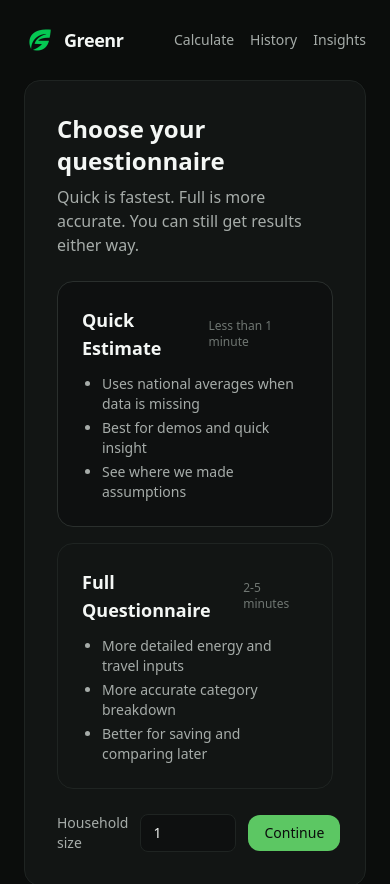
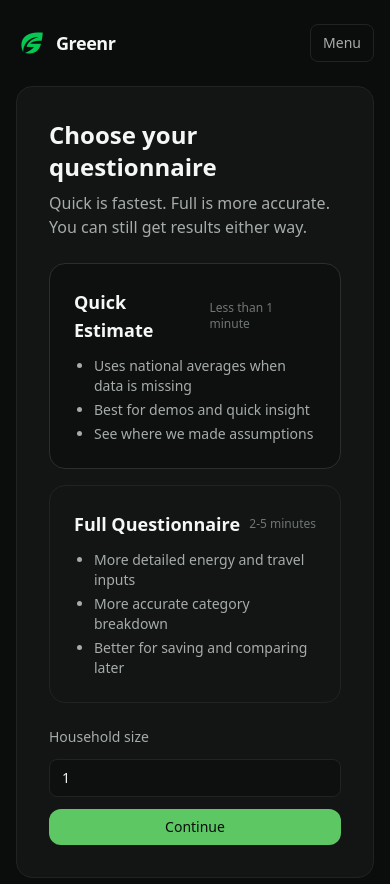
Before and after one commit to pynez/greenr, a React (Vite) app in the folder frontend/: page /start in a window 390 px wide. Shown: the top 884 px of the page. Built offline with nearby package versions, Linux system fonts and the light colour scheme.

Commit message:
Implemented mobile-friendly frontend

```diff
--- a/frontend/index.html
+++ b/frontend/index.html
@@ -4,6 +4,7 @@
     <link rel="icon" type="image/png" href="/favicon.png" />
     <link rel="apple-touch-icon" href="/apple-touch-icon.png" />
     <meta name="theme-color" content="#0b0b0b" />
+    <meta name="viewport" content="width=device-width, initial-scale=1" />
     <title>Greenr</title>
   </head>
   <body>
--- a/frontend/src/components/Layout.tsx
+++ b/frontend/src/components/Layout.tsx
@@ -1,26 +1,65 @@
+import { useState } from "react";
 import { Link, Outlet } from "react-router-dom";
 import logo from "../assets/greenr-logo-clean.png";
 
 export default function Layout() {
+  const [menuOpen, setMenuOpen] = useState(false);
+  const links = [
+    { to: "/start", label: "Calculate" },
+    { to: "/history", label: "History" },
+    { to: "/insights", label: "Insights" },
+  ];
+
   return (
     <div className="min-h-screen bg-black text-white">
-      <header className="mx-auto max-w-5xl px-6 py-6 flex items-center justify-between">
-        <Link to="/" className="text-lg font-semibold tracking-tight flex items-center gap-2">
-          <img src={logo} alt="Greenr" className="h-8 w-8 rounded-xl" />
-          <span>Greenr</span>
-        </Link>
-        <nav className="flex gap-4 text-sm text-white/70">
-          <Link to="/start" className="hover:text-white">Calculate</Link>
-          <Link to= "/history" className="hover:text-white">History</Link>
-          <Link to= "/insights" className="hover:text-white">Insights</Link>
-        </nav>
+      <header className="mx-auto max-w-5xl px-4 sm:px-6 py-6">
+        <div className="flex items-center justify-between gap-3">
+          <Link to="/" className="text-lg font-semibold tracking-tight flex items-center gap-2">
+            <img src={logo} alt="Greenr" className="h-8 w-8 rounded-xl" />
+            <span>Greenr</span>
+          </Link>
+
+          <nav className="hidden md:flex gap-4 text-sm text-white/70">
+            {links.map((link) => (
+              <Link key={link.to} to={link.to} className="hover:text-white">
+                {link.label}
+              </Link>
+            ))}
+          </nav>
+
+          <button
+            type="button"
+            className="md:hidden rounded-lg border border-white/15 px-3 py-2 text-sm text-white/80 hover:text-white"
+            aria-expanded={menuOpen}
+            onClick={() => setMenuOpen((open) => !open)}
+          >
+            {menuOpen ? "Close" : "Menu"}
+          </button>
+        </div>
+
+        {menuOpen ? (
+          <div className="md:hidden mt-3 rounded-xl border border-white/10 bg-white/5 p-4">
+            <div className="flex flex-col gap-3 text-sm text-white/80">
+              {links.map((link) => (
+                <Link
+                  key={link.to}
+                  to={link.to}
+                  className="hover:text-white"
+                  onClick={() => setMenuOpen(false)}
+                >
+                  {link.label}
+                </Link>
+              ))}
+            </div>
+          </div>
+        ) : null}
       </header>
 
-      <main className="mx-auto max-w-5xl px-6 pb-16">
+      <main className="mx-auto max-w-5xl px-4 sm:px-6 pb-16">
         <Outlet />
       </main>
 
-      <footer className="mx-auto max-w-5xl px-6 py-10 text-xs text-white/50">
+      <footer className="mx-auto max-w-5xl px-4 sm:px-6 py-10 text-xs text-white/50">
         Greenr estimates carbon footprint based on data from the US EPA and other sources. See{" "}
         <a
           href="https://github.com/pynez/greenr"
--- a/frontend/src/pages/StartPage.tsx
+++ b/frontend/src/pages/StartPage.tsx
@@ -58,7 +58,7 @@ export default function StartPage() {
           />
         </div>
 
-        <div className="mt-6 flex items-center gap-3">
+        <div className="mt-6 flex flex-col sm:flex-row sm:items-center gap-3">
           <label className="text-sm text-white/70">Household size</label>
           <input
             type="number"
@@ -66,12 +66,12 @@ export default function StartPage() {
             max={20}
             value={household}
             onChange={(e) => setHousehold(Math.max(1, Math.min(20, Number(e.target.value))))}
-            className="w-24 rounded-lg bg-black/40 border border-white/15 px-3 py-2 text-sm"
+            className="w-full sm:w-24 rounded-lg bg-black/40 border border-white/15 px-3 py-2 text-sm"
           />
 
           <button
             onClick={start}
-            className="ml-auto rounded-xl bg-white text-black px-4 py-2 text-sm font-medium hover:bg-white/90"
+            className="sm:ml-auto rounded-xl bg-white text-black px-4 py-2 text-sm font-medium hover:bg-white/90 w-full sm:w-auto text-center"
           >
             Continue
           </button>
```
Also changed, not shown: 1 other file (tests, documents, lock files or other folders).
